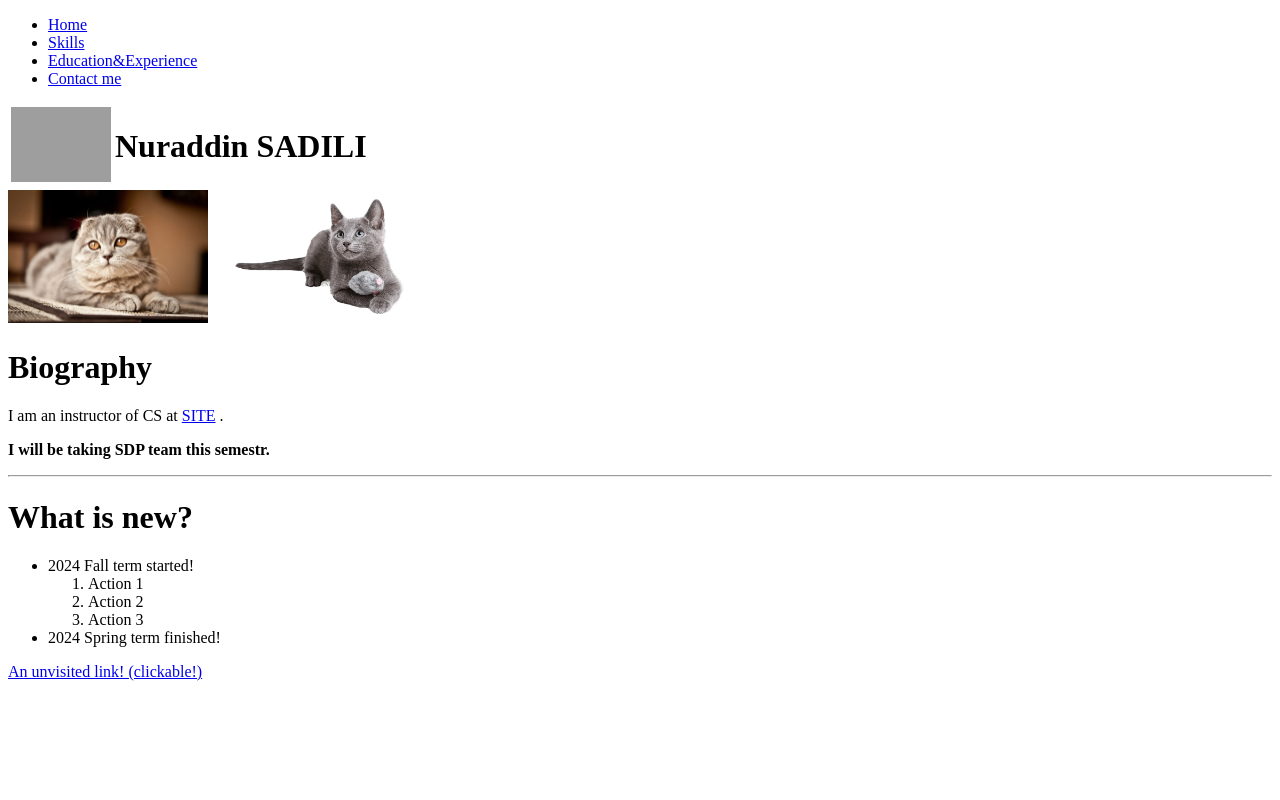
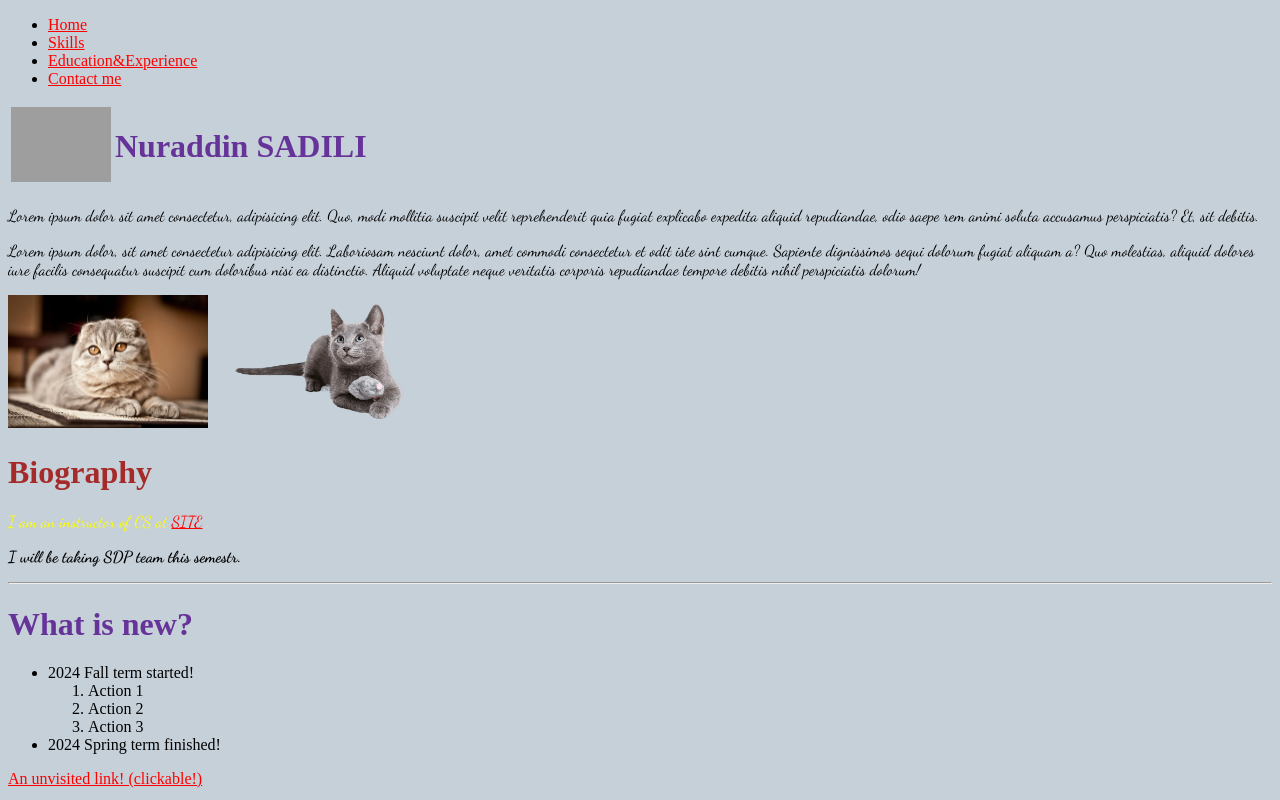
Before and after one commit to nsadili/wm1_fall2024, a plain HTML site: page 10211/personal_web_page/src/index.html in a window 1280 px wide. Drawn offline with Linux system fonts and the light colour scheme; grey boxes are pictures that could not be loaded.

Commit message:
Week02_s1_10211

```diff
--- a/10211/personal_web_page/src/index.html
+++ b/10211/personal_web_page/src/index.html
@@ -4,6 +4,46 @@
 <head>
     <title>My CV</title>
     <link rel="icon" type="image/x-icon" href="images/favicon.ico">
+
+    <link rel="stylesheet" href="style.css">
+
+    <style>
+        body {
+            background-color: rgb(198, 208, 217);
+        }
+
+        #heading_bio {
+            color: brown;
+        }
+
+        h1 {
+            color: blue;
+        }
+
+        .yellow_text {
+            color: yellow;
+        }
+
+        .heading_rest {
+            color: rebeccapurple;
+        }
+
+        a {
+            color: red;
+        }
+
+        a:visited {
+            color: brown;
+        }
+
+        a:hover {
+            color: blue;
+        }
+    </style>
+
+    <link rel="preconnect" href="https://fonts.googleapis.com">
+    <link rel="preconnect" href="https://fonts.gstatic.com" crossorigin>
+    <link href="https://fonts.googleapis.com/css2?family=Dancing+Script:wght@400..700&display=swap" rel="stylesheet">
 </head>
 
 <body>
@@ -22,21 +62,30 @@
                         alt="A profile image of me">
                 </a></td>
             <td>
-                <h1>Nuraddin SADILI</h1>
+                <h1 class="heading_rest">Nuraddin SADILI</h1>
             </td>
         </tr>
     </table>
 
+
+    <p>Lorem ipsum dolor sit amet consectetur, adipisicing elit. Quo, modi mollitia suscipit velit reprehenderit quia
+        fugiat explicabo expedita aliquid repudiandae, odio saepe rem animi soluta accusamus perspiciatis? Et, sit
+        debitis.
+    </p>
+
+    <p>Lorem ipsum dolor, sit amet consectetur adipisicing elit. Laboriosam nesciunt dolor, amet commodi consectetur et
+        odit iste sint cumque. Sapiente dignissimos sequi dolorum fugiat aliquam a? Quo molestias, aliquid dolores iure
+        facilis consequatur suscipit cum doloribus nisi ea distinctio. Aliquid voluptate neque veritatis corporis
+        repudiandae tempore debitis nihil perspiciatis dolorum!</p>
+
     <img src="../images/cat.webp" alt="A cat image" width="200px">
     <img src="../images/cat-transparent.png" alt="A transparent cat image" width="200px">
 
+    <h1 id="heading_bio">Biography</h1>
 
-    <h1>Biography</h1>
-
-    <p>I am an instructor of CS at
+    <p class="yellow_text">I am an instructor of CS at
 
         <a href="https://www.ada.edu.az/en/schools/site" target="_blank">SITE</a>
-
         .
     </p>
 
@@ -44,7 +93,7 @@
 
     <hr>
 
-    <h1>What is new?</h1>
+    <h1 class="heading_rest yellow_text">What is new?</h1>
 
     <ul>
         <li>2024 Fall term started!
--- /dev/null
+++ b/10211/personal_web_page/src/style.css
@@ -0,0 +1,8 @@
+body {
+    background-color: rgb(162, 235, 28);
+}
+
+
+p {
+    font-family: "Dancing Script", cursive;
+}
```
Also changed, not shown: 10211/personal_web_page/src/skills.html (+14 -0 lines).
